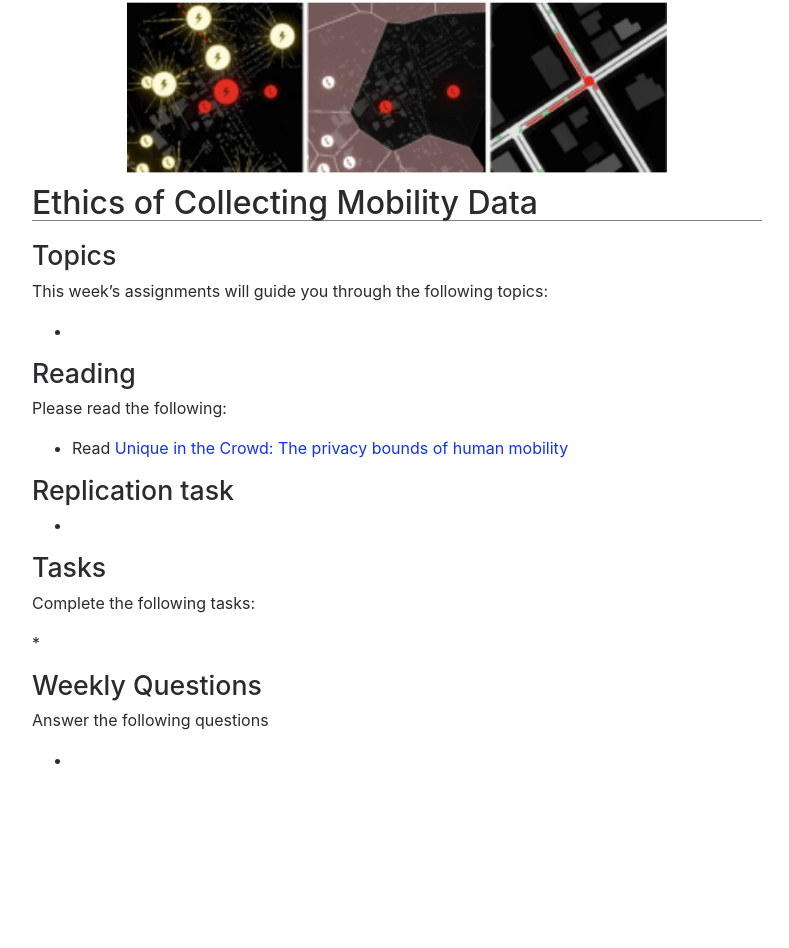
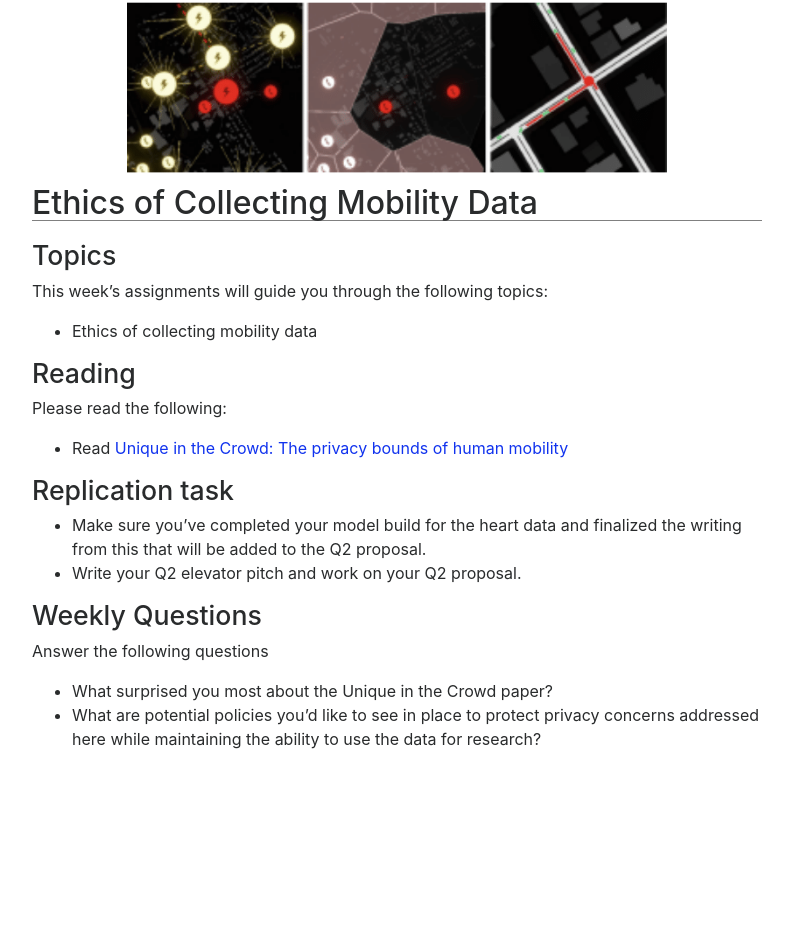
Before and after one commit to ACloninger/capstone-deloitte-travel-models, a Jekyll site: the page built from weeks/09-Ethics-of-Mobility-Data-Collection.md, in a window 1280 px wide. Shown: the whole page, without its empty margins (243-1032 px from the left). Built offline with Jekyll 4.4.1, drawn with Linux system fonts in a browser that asks for light colours; nearby versions of some CDN libraries; after the commit the page ends 927 px from its top, so only the background shows below that.

Commit message:
Update 09-Ethics-of-Mobility-Data-Collection.md

```diff
--- a/weeks/09-Ethics-of-Mobility-Data-Collection.md
+++ b/weeks/09-Ethics-of-Mobility-Data-Collection.md
@@ -10,7 +10,7 @@ doodle: /doodle.png
 
 This week's assignments will guide you through the following topics:
 
-*
+* Ethics of collecting mobility data
 
 ## Reading
 
@@ -20,18 +20,14 @@ Please read the following:
 
 ## Replication task
 
-*
+* Make sure you've completed your model build for the heart data and finalized the writing from this that will be added to the Q2 proposal.
+* Write your Q2 elevator pitch and work on your Q2 proposal.
 
-
-## Tasks
-
-Complete the following tasks:
-
-*
 
 
 ## Weekly Questions
 
 Answer the following questions
 
-*
+* What surprised you most about the Unique in the Crowd paper?
+* What are potential policies you'd like to see in place to protect privacy concerns addressed here while maintaining the ability to use the data for research?
```
